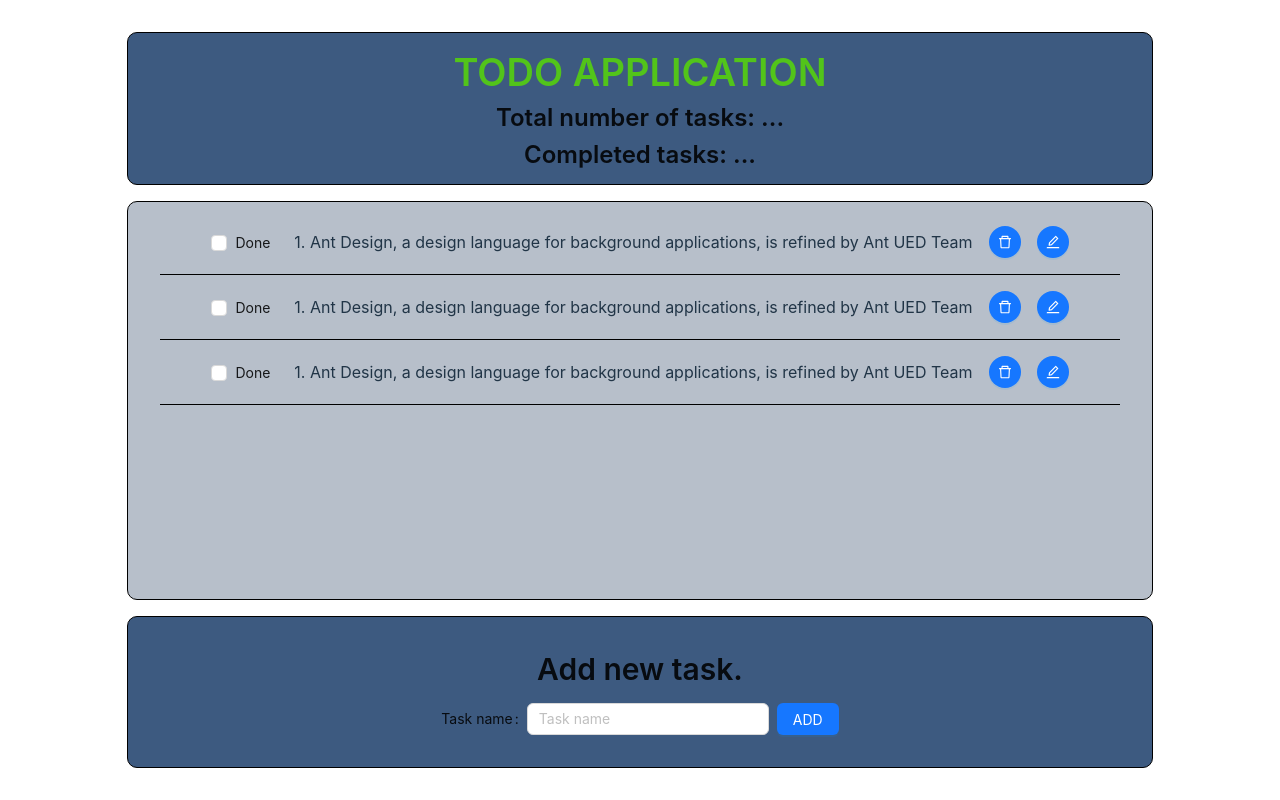
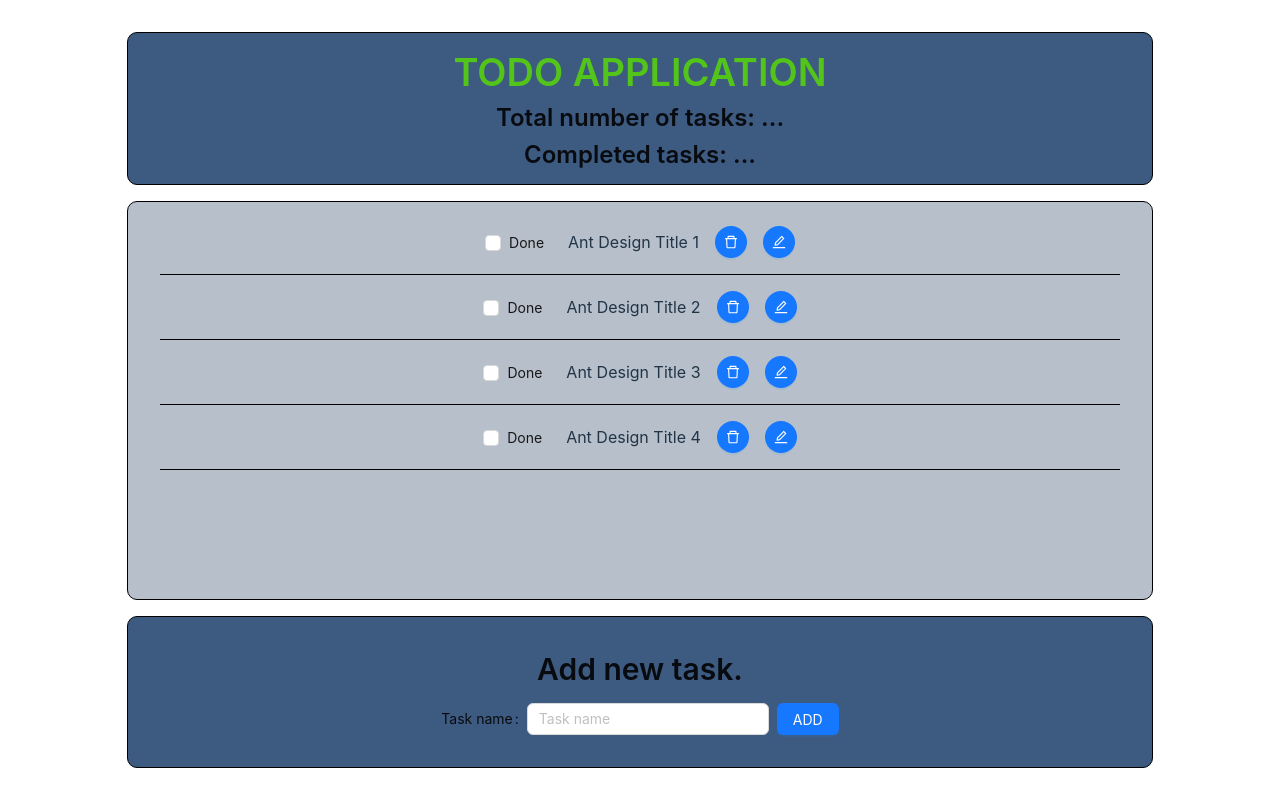
Before and after one commit to Sparkisss/Test-task, a React (Vite) app: page / in a window 1280 px wide. Built offline with nearby package versions, Linux system fonts and the light colour scheme.

Commit message:
feat: add toggle logic

```diff
--- a/src/App.tsx
+++ b/src/App.tsx
@@ -1,15 +1,50 @@
-import { FC } from 'react';
+import { FC, useState } from 'react';
 import './App.css'
 import AppInfo from './components/appInfo/AppInfo';
 import TaskList from './components/tasksList/TaskList';
 import TasksAddPanel from './components/tasksAddPanel/TasksAddPanel';
+import { Data } from './types/types';
 
 const App: FC = () => {
+  const [data, setData] = useState<Data[]>([
+    {
+      id: 1,
+      title: 'Ant Design Title 1',
+      completed: false,
+    },
+    {
+      id: 2,
+      title: 'Ant Design Title 2',
+      completed: false,
+    },
+    {
+      id: 3,
+      title: 'Ant Design Title 3',
+      completed: false,
+    },
+    {
+      id: 4,
+      title: 'Ant Design Title 4',
+      completed: false,
+    },
+  ]
+)
+
+const changeData = (id: number) => {
+  setData((prevData) => {
+    return prevData.map((item) => {
+      if(item.id === id) {
+        return {...item, completed: !item.completed}
+      }
+      return item;
+    })
+  })
+}
 
   return (
     <>
     <AppInfo/>
-    <TaskList/>
+    <TaskList data={data} changeData={changeData}/>
     <TasksAddPanel/>
     </>
   )
--- a/src/components/tasksList/TaskList.tsx
+++ b/src/components/tasksList/TaskList.tsx
@@ -1,13 +1,18 @@
 import { FC } from 'react';
 import TasksListItem from '../tasksListItem/TasksListItem';
-import classes from './TaskList.module.css'
+import { TaskListProps } from '../../types/types';
+import classes from './TaskList.module.css';
 
-const TaskList: FC = () => {
+const TaskList: FC<TaskListProps> = ({ data, changeData }) => {
+    const tasks = data?.map(item => {
+        return (
+            <TasksListItem key={item.id} id={item.id} description={item.title} completed={item.completed} changeData={changeData}/>
+        );
+    });
+
     return (
         <div className={classes.list__container}>
-            <TasksListItem/>
-            <TasksListItem/>
-            <TasksListItem/>
+            {tasks}
         </div>
     );
 };
--- a/src/components/tasksListItem/TasksListItem.tsx
+++ b/src/components/tasksListItem/TasksListItem.tsx
@@ -1,22 +1,22 @@
 import { FC } from 'react';
 import { List as L, Button, Tooltip, Space, Checkbox} from 'antd';
-import type { CheckboxProps } from 'antd';
 import { EditOutlined , DeleteOutlined } from '@ant-design/icons';
 import classes from "./TaskListItem.module.css";
+import { TaskListProps } from '../../types/types';
 
-const TasksListItem: FC = () => {
+const TasksListItem: FC<TaskListProps> = ({id, description, completed, changeData}) => {
 
-    const onChange: CheckboxProps['onChange'] = (e) => {
-        console.log(`checked = ${e.target.checked}`);
-      };
+    if (id === undefined) {
+        // Обработка случая, когда id не определено
+        console.log('id is undefined');
+        return null; // или другая логика
+      }
 
     return (
         <div className={classes.item} >
             <Space size={'middle'} >
-                <Checkbox onChange={onChange} >Done</Checkbox>
-                <L.Item.Meta
-                description="1. Ant Design, a design language for background applications, is refined by Ant UED Team"
-                />
+                <Checkbox onChange={() => changeData(id)} >Done</Checkbox>
+                <L.Item.Meta description=<span style={{textDecoration: completed ? 'line-through' : 'none',}}> {description}</span>/>
                 <Tooltip title="delete">
                     <Button type="primary" shape="circle" icon={<DeleteOutlined/>}/>
                 </Tooltip>
--- /dev/null
+++ b/src/types/types.ts
@@ -0,0 +1,13 @@
+export interface Data {
+    id: number;
+    title: string;
+    completed: boolean;
+  }
+
+export interface TaskListProps {
+    data?: Data[];
+    description?: string;
+    id?: number;
+    completed?: boolean;
+    changeData(id: number): void;
+}
```
